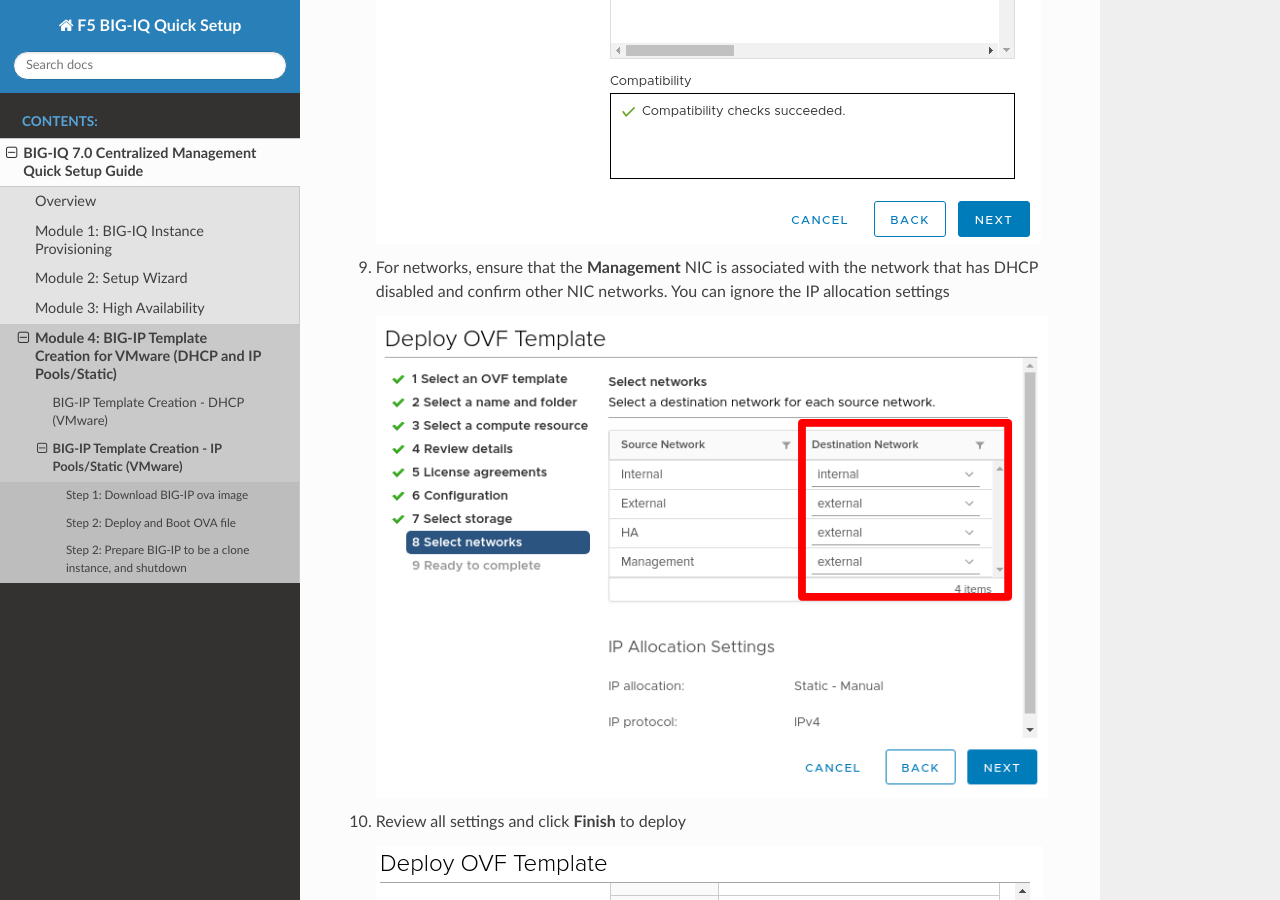
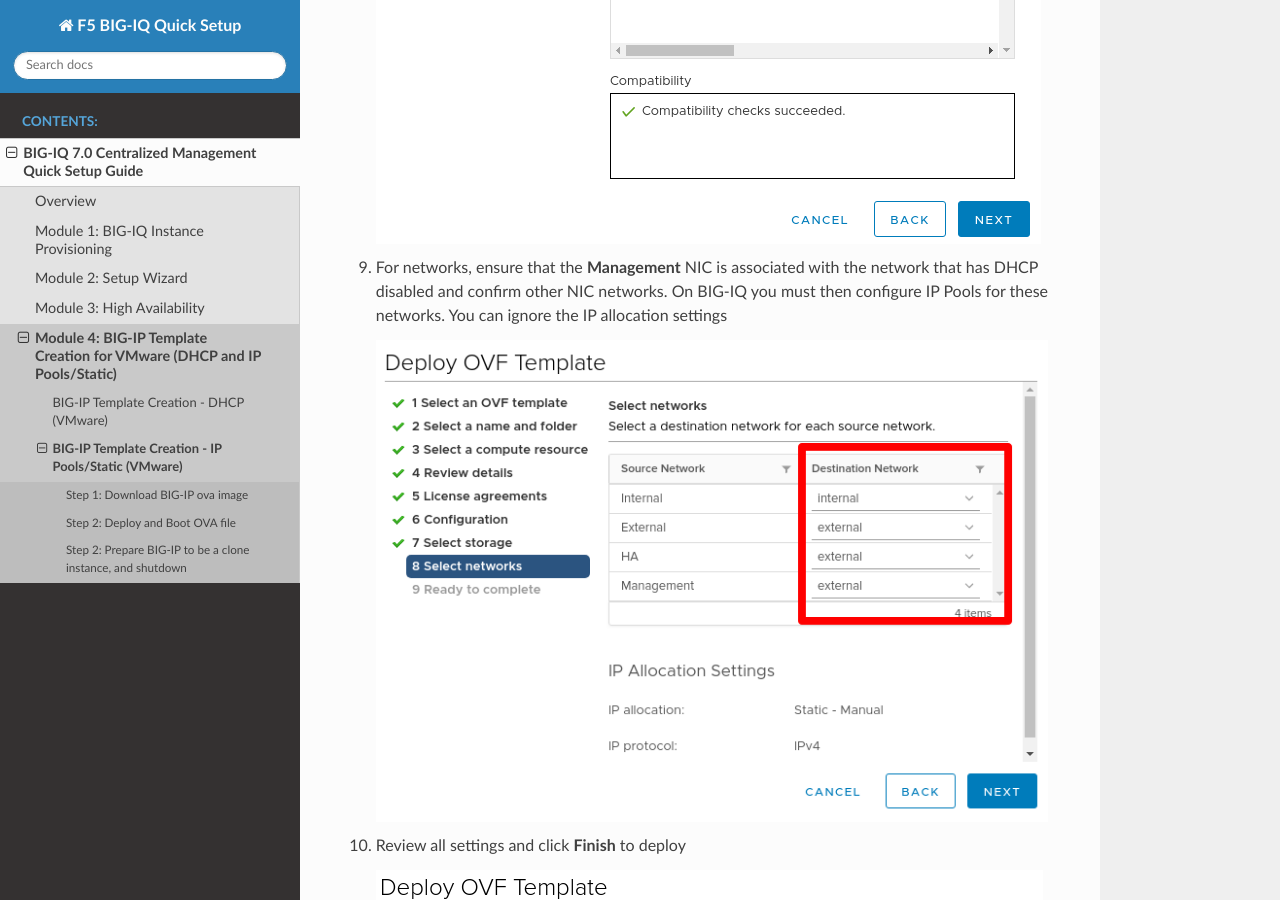
Before and after one commit to tkam8/f5bigiq-setupguide, a Sphinx documentation site: the page built from docs/class1/module4/lab2/module4.rst, in a window 1280 px wide and 900 px high, scrolled down 4603 px. Built offline with Sphinx 7.4.7 and the Read the Docs theme 2.0.0, drawn with Linux system fonts in a browser that asks for light colours; the version number could not be read and is left out; some of the changed text lies outside the part shown.

Commit message:
fix typo and add info about BIG-IQ IP Pools

```diff
--- a/docs/class1/module4/lab2/module4.rst
+++ b/docs/class1/module4/lab2/module4.rst
@@ -52,7 +52,7 @@
 
    |lab-1-8|
 
-#. For networks, ensure that the **Management** NIC is associated with the network that has DHCP disabled and confirm other NIC networks. You can ignore the IP allocation settings
+#. For networks, ensure that the **Management** NIC is associated with the network that has DHCP disabled and confirm other NIC networks. On BIG-IQ you must then configure IP Pools for these networks. You can ignore the IP allocation settings
 
    |lab-1-9|
 
@@ -93,7 +93,7 @@
     ``shutdown -h now``
 
 
-This completes the BIG-IP Template Creation - DHCP.
+This completes the BIG-IP Template Creation - IP Pools/Static.
 
 .. |lab-1-1| image:: images/lab-1-1.png
 .. |lab-1-2| image:: images/lab-1-2.png
```
